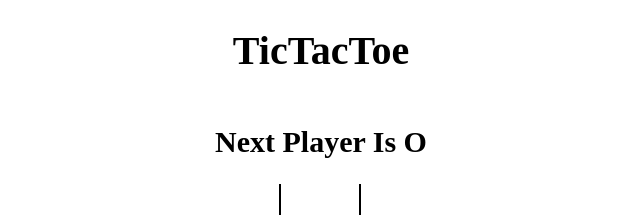
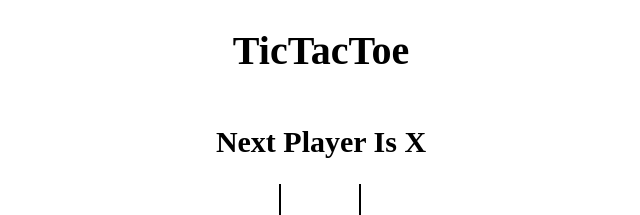
Before and after one commit to teja2316/tictactoe, a React (Vite) app: page / in a window 1280 px wide. Shown: the top 215 px of the page, without its empty margins (319-959 px from the left). Built offline with nearby package versions, Linux system fonts and the light colour scheme.

Commit message:
transform state to game history

```diff
--- a/src/App.jsx
+++ b/src/App.jsx
@@ -4,38 +4,48 @@
 import './styles/root.scss';
 
 const App = () => {
-  const [board, setBoard] = useState(Array(9).fill(null));
-  const [isXNext, setIsXNext] = useState(false);
+  const [history, setHistory] = useState([{ board: Array(9).fill(null), isXNext: true}]);
+  const [currentMove, setCurrentMove] = useState(0);
+  //const [board, setBoard] = useState(Array(9).fill(null));
+  //const [isXNext, setIsXNext] = useState(false);
   // console.log(board);
 
-  const winner = calculateWinner(board);
+  const current = history[currentMove];
+  console.log("history", history);
+
+  const winner = calculateWinner(current.board);
   // console.log(winner);
 
   const message = winner
     ? `The Winner Is ${winner}`
-    : `Next Player Is ${isXNext ? 'X' : 'O'}`;
+    : `Next Player Is ${current.isXNext ? 'X' : 'O'}`;
 
   const handleSquareClick = position => {
-    if (board[position] || winner) {
+    if (current.board[position] || winner) {
       return;
     }
 
-    setBoard(prev => {
-      return prev.map((square, pos) => {
+    setHistory(prev => {
+
+      const last = prev[ prev.length - 1 ];
+
+      const newBoard =  last.board.map((square, pos) => {
         if (pos === position) {
-          return isXNext ? 'X' : 'O';
+          return last.isXNext ? 'X' : 'O';
         }
         return square;
       });
+
+      return prev.concat({board: newBoard, isXNext:!last.isXNext})
     });
 
-    setIsXNext(prev => !prev);
+   setCurrentMove(prev => prev + 1);
   };
   return (
     <div className="app">
       <h1> TicTacToe </h1>
       <h2> {message} </h2>
-      <Board board={board} handleSquareClick={handleSquareClick} />
+      <Board board={current.board} handleSquareClick={handleSquareClick} />
     </div>
   );
 };
```
